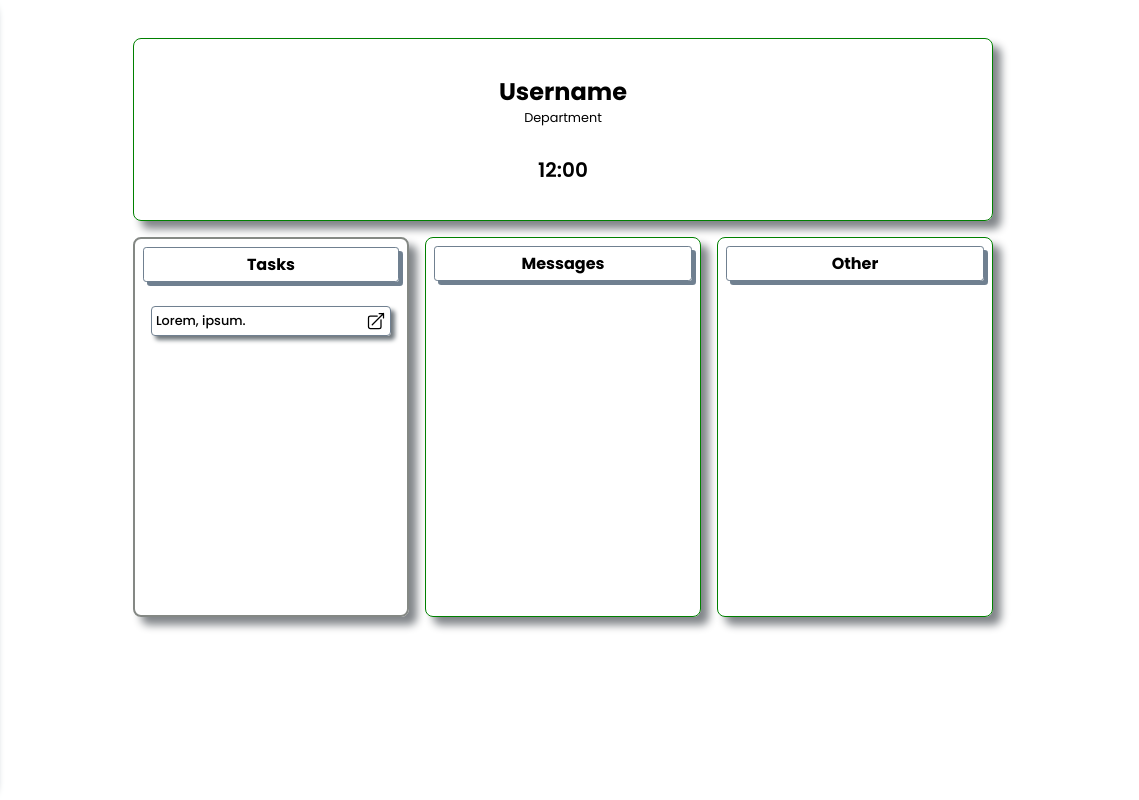
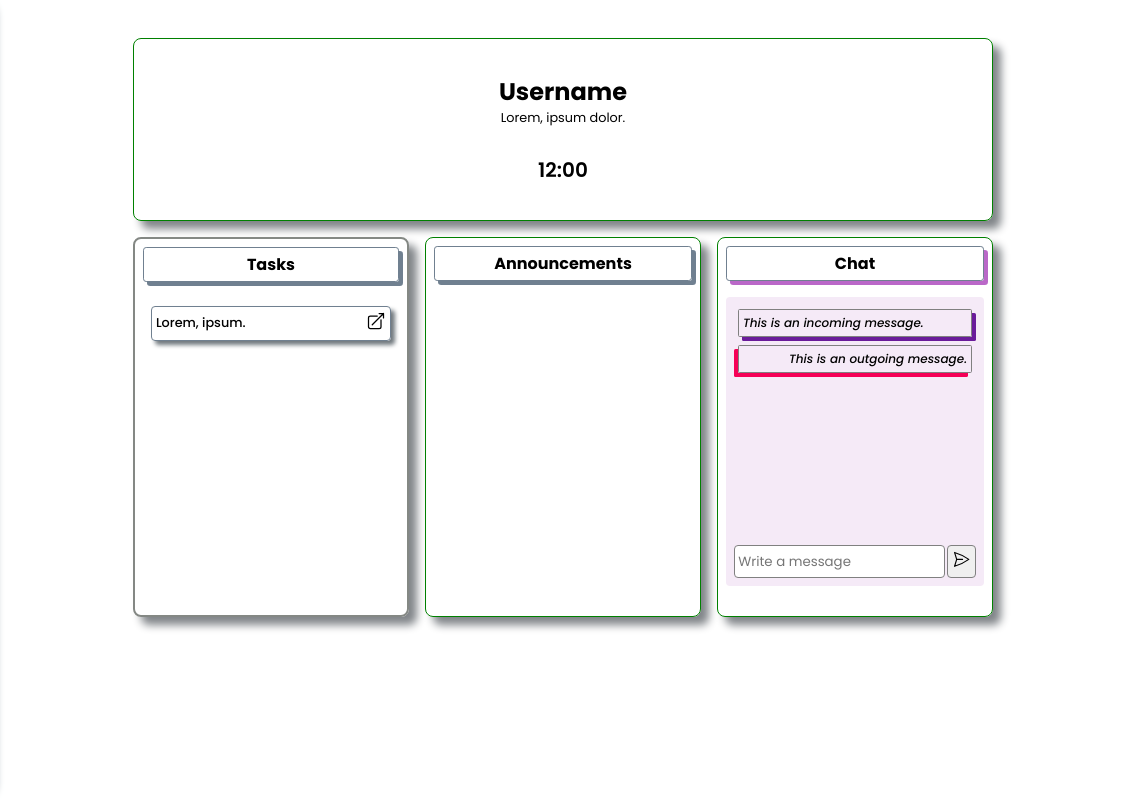
Before and after one commit to GameLoverNL/potential-octo-doodle, a plain HTML site: page index.html in a window 1280 px wide. Shown: the full height of the page, 141-1280 px from the left. Drawn offline with Linux system fonts and the light colour scheme.

Commit message:
Changed layout and overall idea a little bit

```diff
--- a/index.html
+++ b/index.html
@@ -47,7 +47,7 @@
                 <div class="user">
                     <div>
                         <h3 id="username">Username</h3>
-                        <p id="department">Department</p>
+                        <p id="department">Lorem, ipsum dolor.</p>
                     </div>
                     <div>
                         <time id="time_display" datetime="12:00">12:00</time>
@@ -59,17 +59,45 @@
                     <div class="task-list">
                         <div class="task">
                             <p>Lorem, ipsum.</p>
-                            <svg xmlns="http://www.w3.org/2000/svg" fill="none" viewBox="0 0 24 24" stroke-width="1.5" stroke="currentColor" class="size-6">
-                                <path stroke-linecap="round" stroke-linejoin="round" d="M13.5 6H5.25A2.25 2.25 0 0 0 3 8.25v10.5A2.25 2.25 0 0 0 5.25 21h10.5A2.25 2.25 0 0 0 18 18.75V10.5m-10.5 6L21 3m0 0h-5.25M21 3v5.25" />
-                            </svg>
+                            <a href="#">
+                                <!-- Will be opened to modal in future -->
+                                <img src="graphics/link-external.svg" alt="">
+                            </a>
                         </div>
                     </div>
                 </div>
-                <div class="messages">
-                    <h4 id="messages">Messages</h4>
+                <div class="announcements">
+                    <h4 id="announcements">Announcements</h4>
+                    <!-- Almost the same as tasks -->
                 </div>
-                <div class="other">
-                    <h4 id="other">Other</h4>
+                <div class="chat">
+                    <h4 id="chat">Chat</h4>
+                    <!-- Live chatbox between multiple users, saving the message in a
+                        As a learning project, making this in JavaScript to get to know it a bit more
+                    -->
+
+                    <div class="chatbox">
+                        <div id="chat_messages">
+                            <p class="message incoming">
+                                <!-- Incoming message -->
+                                This is an incoming message.
+                            </p>
+                            <p class="message outgoing">
+                                This is an outgoing message.
+                            </p>
+                        </div>
+                        <div id="chat_input">
+                            <form action="" method="POST">
+                                <input type="text" placeholder="Write a message">
+                                <button type="submit" aria-label="Send message">
+                                    <svg xmlns="http://www.w3.org/2000/svg" fill="none" viewBox="0 0 24 24" stroke-width="1.5" stroke="currentColor" class="size-6">
+                                        <path stroke-linecap="round" stroke-linejoin="round" d="M6 12 3.269 3.125A59.769 59.769 0 0 1 21.485 12 59.768 59.768 0 0 1 3.27 20.875L5.999 12Zm0 0h7.5" />
+                                      </svg>
+                                </button>
+                            </form>
+                        </div>
+                    </div>
+
                 </div>
              </div>
          </div>
--- a/style.css
+++ b/style.css
@@ -77,8 +77,8 @@ main .main-grid {
     margin: 0 auto;
     grid-template-areas:
         "user user user"
-        "tasks messages other"
-        "tasks messages other";
+        "tasks announcements chat"
+        "tasks announcements chat";
 }
 
 .main-grid > * {
@@ -163,22 +163,96 @@ main .main-grid {
     align-items: center;
 }
 
-.task svg {
+.task img {
+    width: 100%;
     max-width: 1.25rem;
 }
 
-.messages {
-    grid-area: messages;
+.announcements {
+    grid-area: announcements;
 }
 
-#messages {
+#announcements {
     box-shadow: 0.25rem 0.25rem rgb(112, 128, 144)
 }
 
-.other {
-    grid-area: other;
+.chat {
+    grid-area: chat;
 }
 
-#other {
-    box-shadow: 0.25rem 0.25rem rgb(112, 128, 144)
+#chat {
+    box-shadow: 0.25rem 0.25rem rgb(186, 104, 200)
 }
+
+.chatbox {
+    width: 100%;
+    background-color: rgba(243, 229, 245, 0.8);
+    height: 80%;
+    padding: 0.5rem;
+    margin: 1rem auto;
+    border-radius: 0.25rem;
+
+    display: flex;
+    justify-content: space-between;
+    flex-direction: column;
+}
+
+#chat_input > input {
+    display: block;
+}
+
+#chat_messages {
+    display: flex;
+    flex-direction: column;
+    gap: 0.5rem;
+    height: 80%;
+    padding: 0.25rem;
+    overflow-y: scroll;
+}
+
+.message {
+    border: 1px solid gray;
+    font-size: 0.75rem;
+    width: 100%;
+    padding: 0.25rem;
+    border-radius: 0.1rem;
+    font-style: italic;
+    font-weight: 500;
+}
+
+.message.incoming {
+    box-shadow: 0.25rem 0.25rem rgb(106, 27, 154);
+}
+
+.message.outgoing {
+    box-shadow: -0.25rem 0.25rem rgb(245, 0, 87);
+    text-align: right;
+}
+
+#chat_input > form {
+    display: flex;
+    gap: 0.1rem;
+    width: 100%;
+}
+
+#chat_input > form > * {
+    border: 0.1rem solid gray;
+    border-radius: 0.25rem;
+    padding: 0.2rem;
+}
+
+#chat_input > form > input {
+    display: block;
+    width: 100%;
+
+    /* border: 1px solid red; */
+}
+
+#chat_input > form > button > svg {
+    width: 90%;
+    max-width: 1.5rem;
+}
+
+#chat_input > form > button {
+    cursor: pointer;
+}
```
Also changed, not shown: graphics/link-external.svg (added).
